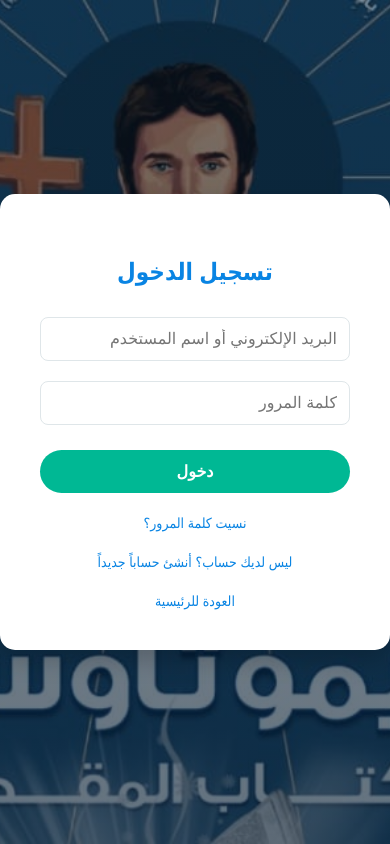
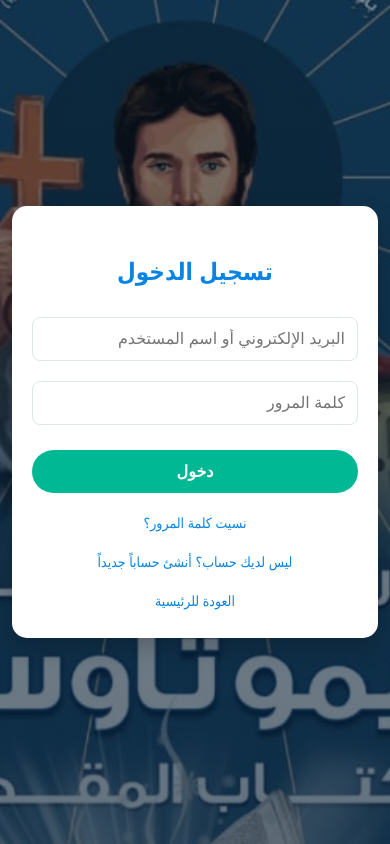
Before and after one commit to kiroloswilliam911-lab/church-quiz, a Flask app: page /login in a window 390 px wide. Run offline with Flask 3, Linux system fonts and the light colour scheme; some libraries are stand-ins or nearby versions.

Commit message:
Update admin and quiz features

```diff
--- a/app.py
+++ b/app.py
@@ -196,8 +196,7 @@ def is_primary_host(user):
         user
         and user.is_active
         and user.username.casefold() == 'churchhost'
-        and user.role == 'super_admin'
-        )
+        and user.role == 'super_admin')
 
 
 def normalize_email(email):
--- a/templates/admin.html
+++ b/templates/admin.html
@@ -75,6 +75,12 @@
         .score-form input { width: 80px; }
         nav { margin-bottom: 18px; }
         nav a { color: #fff; margin-left: 12px; }
+        @media (max-width: 640px) {
+            body { padding: 12px; }
+            .card { padding: 16px; overflow-x: auto; }
+            table { min-width: 560px; }
+            nav { display: flex; flex-wrap: wrap; gap: 8px; }
+        }
     </style>
 </head>
 <body>
--- a/templates/attendance.html
+++ b/templates/attendance.html
@@ -17,6 +17,12 @@ th,td{text-align:right;padding:10px 8px;border-bottom:1px solid #eceff1;vertical
 .btn{border:none;color:#fff;padding:8px 14px;border-radius:20px;cursor:pointer;font-weight:700;font-family:inherit;background:#0984e3}
 .btn-green{background:#00b894}.btn-red{background:#d63031}
 .muted{color:#636e72;font-size:13px}
+@media(max-width:640px){
+body{padding:12px}
+.card{padding:16px;overflow-x:auto}
+table{min-width:460px}
+nav{display:flex;flex-wrap:wrap;gap:8px}
+}
 </style>
 </head>
 <body><div class="wrap">
--- a/templates/login.html
+++ b/templates/login.html
@@ -2,18 +2,23 @@
     <html lang="ar" dir="rtl">
     <head>
         <meta charset="UTF-8">
+        <meta name="viewport" content="width=device-width, initial-scale=1.0">
         <title>تسجيل الدخول - مسابقات الكنيسة</title>
         <style>
+            * {
+                box-sizing: border-box;
+            }
             body {
                 font-family: 'Segoe UI', Tahoma, Geneva, Verdana, sans-serif;
                 background: linear-gradient(rgba(7, 28, 48, 0.48), rgba(7, 28, 48, 0.62)), url("{{ url_for('static', filename='images/masabaqa.jpg') }}") center / cover fixed no-repeat;
                 color: #fff;
                 margin: 0;
-                padding: 0;
+                padding: 16px 12px;
                 display: flex;
                 justify-content: center;
                 align-items: center;
-                height: 100vh;
+                min-height: 100vh;
+                min-height: 100dvh;
             }
             .card {
                 background: white;
@@ -22,7 +27,7 @@
                 border-radius: 15px;
                 box-shadow: 0 10px 25px rgba(0,0,0,0.2);
                 max-width: 400px;
-                width: 90%;
+                width: 100%;
                 text-align: center;
             }
             h2 {
@@ -69,6 +74,11 @@
             .back-link:hover {
                 text-decoration: underline;
             }
+            @media (max-width: 480px) {
+                .card {
+                    padding: 28px 20px;
+                }
+            }
         </style>
     </head>
     <body>
--- a/templates/question_responses.html
+++ b/templates/question_responses.html
@@ -17,6 +17,12 @@ th,td{text-align:right;padding:10px 8px;border-bottom:1px solid #eceff1;vertical
 .btn{border:none;color:#fff;padding:8px 14px;border-radius:20px;cursor:pointer;font-weight:700;font-family:inherit;background:#0984e3}
 .btn-green{background:#00b894}.btn-red{background:#d63031}
 .muted{color:#636e72;font-size:13px}
+@media(max-width:640px){
+body{padding:12px}
+.card{padding:16px;overflow-x:auto}
+table{min-width:560px}
+nav{display:flex;flex-wrap:wrap;gap:8px}
+}
 </style>
 </head>
 <body><div class="wrap">
```
Also changed, not shown: templates/dashboard.html (+11 -1 lines), templates/quiz.html (+15 -0 lines).
